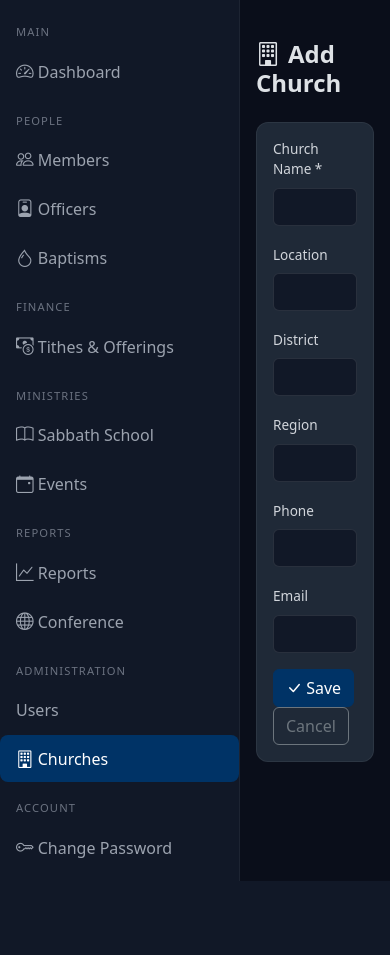
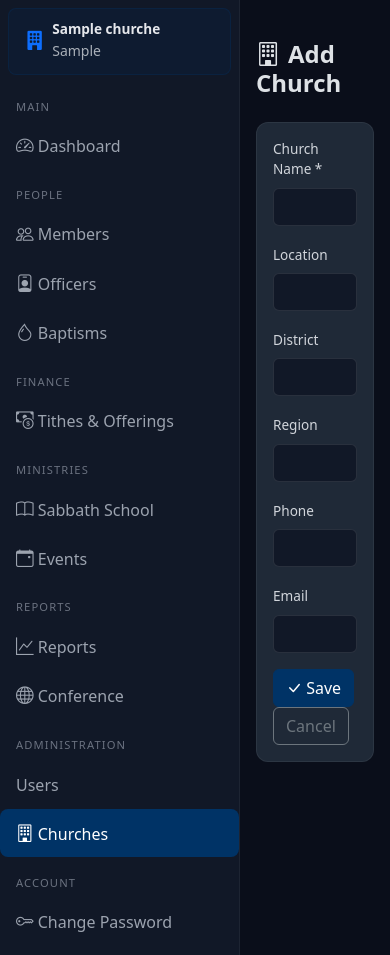
Before and after one commit to jawg-zz/sda-church-manager, a Flask app: page /auth/churches/add in a window 390 px wide, after a click that opens the changed part. Shown: the part 89-1044 px from the top of the page. Before the commit the page ends 970 px from the top, so only its background shows below. Run offline with Flask 3, Linux system fonts and the light colour scheme; a user stored in the database is signed in; tables that the repository leaves empty hold one stand-in row (values such as "Sample post").

Commit message:
Make active church prominent in navbar + sidebar
Navbar:
- Church badge pill next to brand (gold icon + name + location)
- Only visible on desktop (lg+), non-intrusive on mobile
- Blue-tinted background with border, matches SDA theme

Sidebar:
- Church indicator card at top of sidebar
- Building icon + church name + location
- Blue-tinted background, clearly visible
- Appears before navigation links

CSS:
- .church-badge: pill-shaped, blue-tinted, gold icon
- .sidebar-church-indicator: card-style, sits at sidebar top
- Consistent dark theme styling

```diff
--- a/app/templates/base.html
+++ b/app/templates/base.html
@@ -204,6 +204,38 @@
             text-transform: uppercase;
             letter-spacing: 0.05em;
         }
+        .church-badge {
+            background: rgba(0,51,102,0.3);
+            border: 1px solid rgba(0,51,102,0.5);
+            color: #e5e7eb;
+            padding: 0.35rem 0.75rem;
+            border-radius: 2rem;
+            font-size: 0.85rem;
+            font-weight: 500;
+            white-space: nowrap;
+        }
+        .church-badge i {
+            color: var(--sda-gold);
+        }
+        .sidebar-church-indicator {
+            display: flex;
+            align-items: center;
+            padding: 0.75rem 1rem;
+            margin: 0 0.5rem 0.5rem;
+            background: rgba(0,51,102,0.15);
+            border: 1px solid rgba(0,51,102,0.3);
+            border-radius: 0.5rem;
+        }
+        .sidebar-church-indicator i {
+            font-size: 1.2rem;
+            margin-right: 0.5rem;
+        }
+        .sidebar-church-name {
+            font-weight: 600;
+            font-size: 0.85rem;
+            color: #e5e7eb;
+            line-height: 1.2;
+        }
     </style>
 </head>
 <body>
@@ -212,6 +244,17 @@
             <a class="navbar-brand text-white" href="/">
                 <i class="bi bi-building me-2"></i>SDA Church Manager
             </a>
+            {% if current_user.is_authenticated and current_church %}
+            <div class="d-none d-lg-flex align-items-center me-auto ms-3">
+                <div class="church-badge">
+                    <i class="bi bi-building-fill me-1"></i>
+                    <span>{{ current_church.name }}</span>
+                    {% if current_church.location %}
+                    <small class="text-muted ms-1">· {{ current_church.location }}</small>
+                    {% endif %}
+                </div>
+            </div>
+            {% endif %}
             <div class="d-flex align-items-center">
                 {% if current_user.is_authenticated %}
                 {% if user_churches|length > 1 %}
@@ -268,6 +311,17 @@
         <!-- Sidebar -->
         <div class="collapse d-md-block sidebar" id="sidebarMenu" style="width: 240px; flex-shrink: 0;">
             <div class="py-2">
+                {% if current_church %}
+                <div class="sidebar-church-indicator">
+                    <i class="bi bi-building-fill text-primary"></i>
+                    <div>
+                        <div class="sidebar-church-name">{{ current_church.name }}</div>
+                        {% if current_church.location %}
+                        <small class="text-muted">{{ current_church.location }}</small>
+                        {% endif %}
+                    </div>
+                </div>
+                {% endif %}
                 <div class="sidebar-section">Main</div>
                 <a class="nav-link {% if request.path == '/dashboard' %}active{% endif %}" href="/dashboard">
                     <i class="bi bi-speedometer2"></i> Dashboard
```
